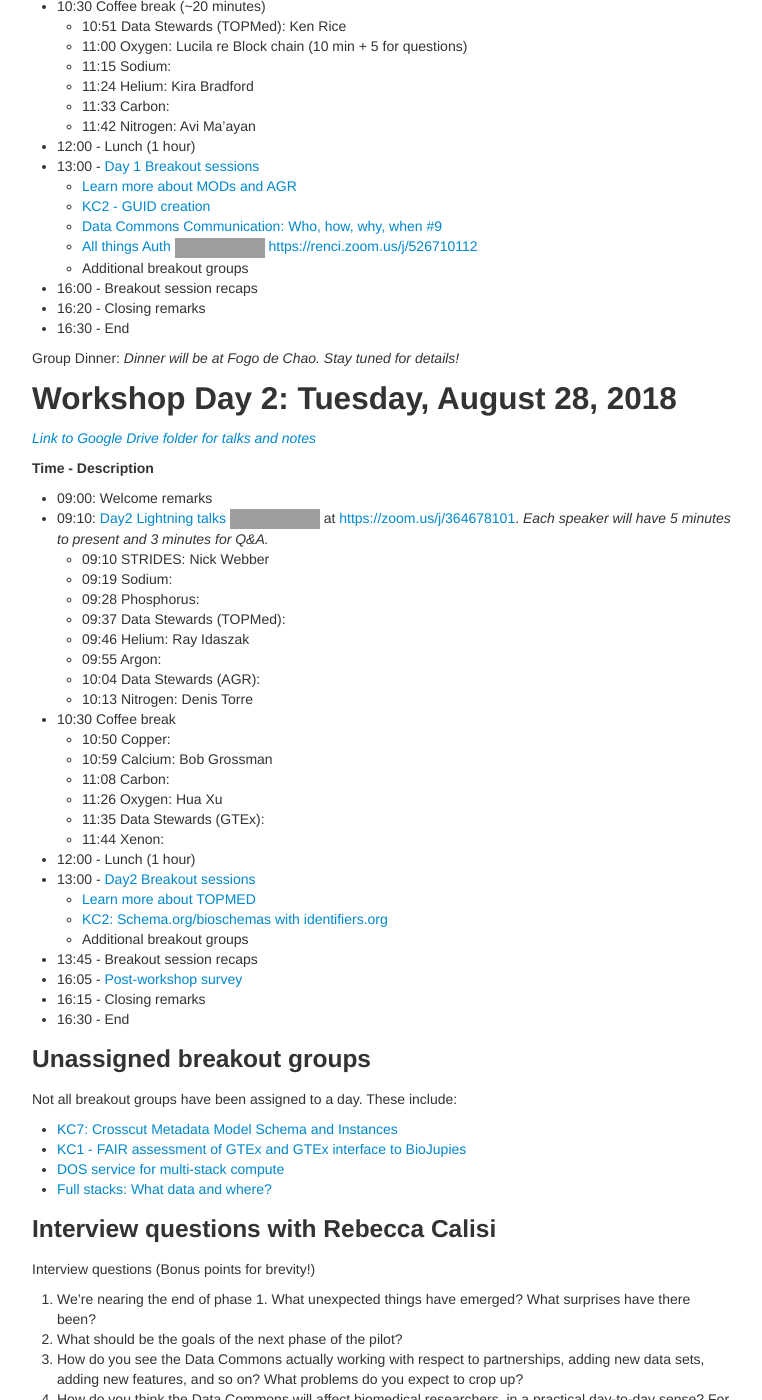
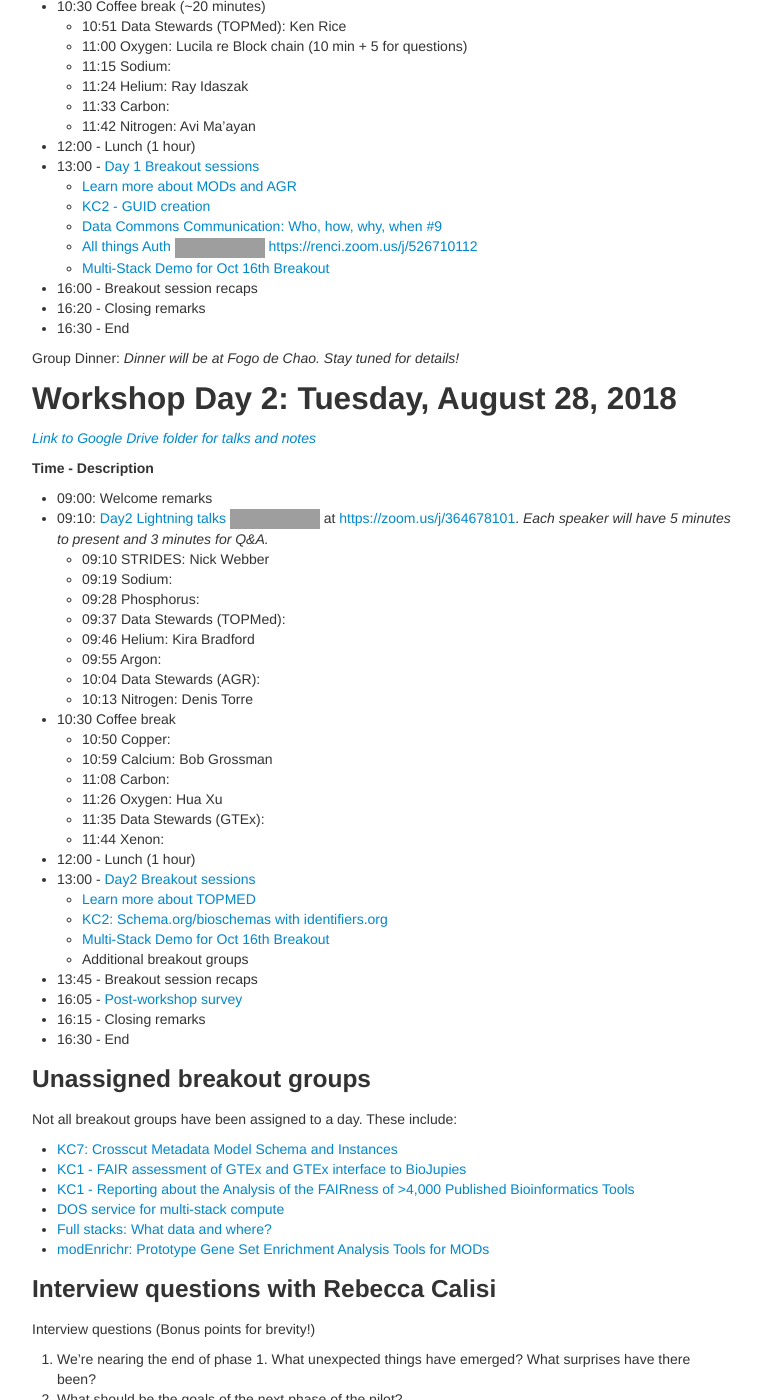
Before and after one commit to dcppc/2018-august-workshop, a Jekyll site: the page built from docs/agenda.md, in a window 1280 px wide and 1400 px high, scrolled down 617 px. Shown: the whole window, without its empty margins (258-1020 px from the left). Built offline with Jekyll 4.4.1, drawn with Linux system fonts in a browser that asks for light colours; some of the changed text lies outside the part shown; grey boxes are pictures that could not be loaded.

Commit message:
breakouts and speakers

```diff
--- a/docs/agenda.md
+++ b/docs/agenda.md
@@ -38,7 +38,7 @@ The workshop will take place on the 19th floor of the Equitable building. The li
 	- [Data Commons Communication: Who, how, why, when #9
 ](https://github.com/dcppc/2018-august-workshop/issues/9)
 	- [All things Auth](https://github.com/dcppc/2018-august-workshop/issues/8) ![github](https://img.shields.io/badge/Connect%20-via%20Zoom-blue.svg)  <https://renci.zoom.us/j/526710112>
-	- Additional breakout groups
+	- [Multi-Stack Demo for Oct 16th Breakout](https://github.com/dcppc/2018-august-workshop/issues/18)
 - 16:00 - Breakout session recaps
 - 16:20 - Closing remarks
 - 16:30 - End
@@ -72,6 +72,7 @@ Group Dinner: _Dinner will be at Fogo de Chao. Stay tuned for details!_
 - 13:00 - [Day2 Breakout sessions](https://github.com/dcppc/2018-august-workshop/issues?utf8=✓&q=is%3Aopen+label%3A%22Day+2%22+%26+%22breakout+session%22+)
 	- [Learn more about TOPMED](https://github.com/dcppc/2018-august-workshop/issues/5)
 	- [KC2: Schema.org/bioschemas with identifiers.org](https://github.com/dcppc/2018-august-workshop/issues/10)
+	- [Multi-Stack Demo for Oct 16th Breakout](https://github.com/dcppc/2018-august-workshop/issues/18)
 	- Additional breakout groups
 - 13:45 - Breakout session recaps
 - 16:05 - [Post-workshop survey](https://ucdavis.co1.qualtrics.com/jfe/form/SV_43isVLx7nDYnOuN)
@@ -83,8 +84,11 @@ Group Dinner: _Dinner will be at Fogo de Chao. Stay tuned for details!_
 Not all breakout groups have been assigned to a day. These include:
 - [KC7: Crosscut Metadata Model Schema and Instances](https://github.com/dcppc/2018-august-workshop/issues/11)
 - [KC1 - FAIR assessment of GTEx and GTEx interface to BioJupies](https://github.com/dcppc/2018-august-workshop/issues/13)
+- [KC1 - Reporting about the Analysis of the FAIRness of >4,000 Published Bioinformatics Tools](https://github.com/dcppc/2018-august-workshop/issues/17)
 - [DOS service for multi-stack compute](https://github.com/dcppc/2018-august-workshop/issues/14)
 - [Full stacks: What data and where?](https://github.com/dcppc/2018-august-workshop/issues/15)
+- [modEnrichr: Prototype Gene Set Enrichment Analysis Tools for MODs](https://github.com/dcppc/2018-august-workshop/issues/16)
+
 
 ### Interview questions with Rebecca Calisi
 
```
Also changed, not shown: other parts of docs/agenda.md (+3 -3 lines).
